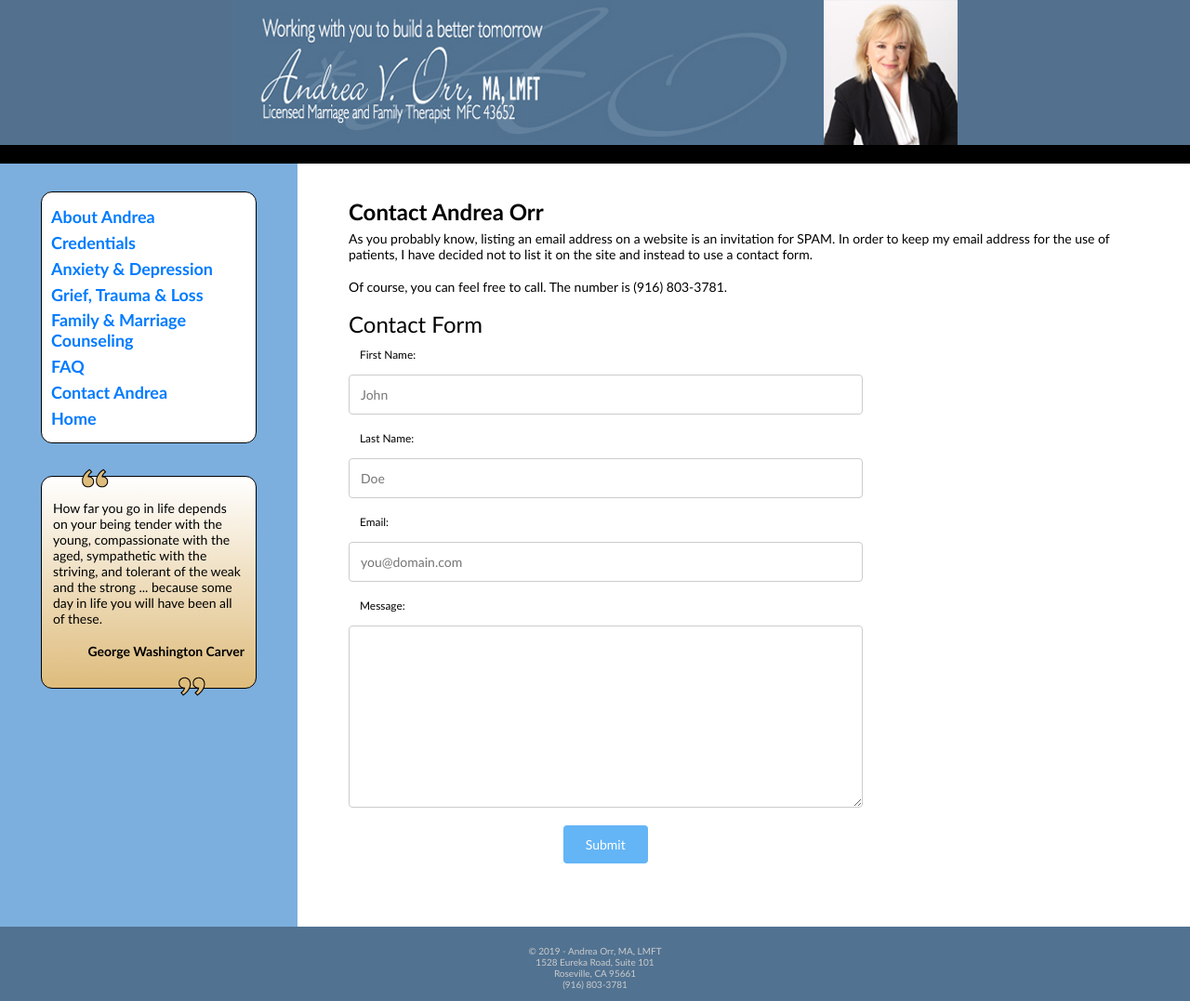
After one commit to mh2media/andrea, a PHP site: page /contact.php in a window 1280 px wide. The commit adds this page. Shown: the whole page at 93% size. Run offline with PHP 8.4, Linux system fonts and the light colour scheme.

Commit message:
TODO: Form Validation & Submi

```diff
--- a/Content/andreaStyle.css
+++ b/Content/andreaStyle.css
@@ -208,6 +208,63 @@ a.header:active {
     padding: 12px;
 }
 
+/* Contact form styling  */
+.formContainer {
+    width: 65%;
+
+}
+
+
+/* Add styles to 'label' selector */
+label {
+	font-size: 0.85em;
+	margin-left: 12px;
+}
+
+/* Add styles to 'input' and 'textarea' selectors */
+input[type=text],input[type=email], textarea {
+    width: 100%;
+    padding: 12px;
+    border: 1px solid #ccc;
+    border-radius: 4px;
+    box-sizing: border-box;
+    margin-top: 6px;
+    margin-bottom: 16px;
+    resize: vertical;
+}
+
+/* Add styles to the submit button */
+input[type=submit] {
+	background: #64B5F6;
+	margin: 0 auto;
+	outline: 0;
+	color: white;
+	border: 0;
+	padding: 12px 24px;
+	border-radius: 4px;
+	transition: all ease-in-out 0.1s;
+	position: relative;
+	display: inline-block;
+	text-align: center;
+}
+
+/* Add styles for 'focus' property */
+input[type=submit]:focus {
+	background: #A5D6A7;
+	color: whitesmoke;
+}
+
+/* Style 'hover' property */
+input[type=submit]:hover {
+	background: #2196F3;
+}
+
+/* Align items to center of the 'div' with the class 'center' */
+.center {
+	text-align: center;
+}
+
+
 
 
 @media screen and (min-width: 720px) {
--- /dev/null
+++ b/contact.php
@@ -0,0 +1,74 @@
+<?php
+$pageTitle="Contact Andrea Orr. Grief and family counseling for Roseville, Granie Bay, and Sacramento. - Andrea Orr, MA, LMFT";
+
+function customPageHeader(){?>
+  <!--Any additional HTML tags for each page -->
+<?php }
+
+include_once('header.php');
+include_once('menu.php');
+?>
+
+<aside id="quote-block">
+    <section>
+            <div>
+                <div class="box-topQuote">
+                    <img src="images/quoteTop.png">
+                </div>
+                <div class="box-contents">
+                    <div id="audit-trail">
+                    <p>How far you go in life depends on your being tender with the young, compassionate with the aged, sympathetic with the striving, and tolerant of the weak and the strong ... because some day in life you will have been all of these.</p>
+                    <div style="text-align: right;font-weight:bold;"><p>George Washington Carver</p></div>
+                    </div>
+                    <div class="box-bottomQuote" style="text-align:right">
+                    <img src="images/quoteBottom.png">
+                </div>
+                </div>
+             </div>
+    </section>
+    </aside>
+
+                </div>
+
+                <div class="col-md-8 col-xl-9 col-lg-8 col-sm-12 col-xs-12" style="background-color: #ffffff; text-align: left;">
+
+
+    <div class="boxyPadding">
+    <h1> Contact Andrea Orr</h1>
+ <p>As you probably know, listing an email address on a website is an invitation for SPAM. In order to keep my email address for the use of patients, I have decided not to list it on the site and instead to use a contact form.</p>
+
+
+
+<p>Of course, you can feel free to call. The number is (916) 803-3781.</p>
+
+
+
+<div class="formContainer">
+	<h4>Contact Form</h4>
+	<form action="#" name="contact_form" id=myForm>
+		<label for="first_name">First Name:</label>
+		<input name="first_name" type="text" required placeholder="John"/>
+		<br>
+		<label for="last_name">Last Name:</label>
+		<input name="last_name" type="text" required placeholder="Doe"/>
+		<br>
+		<label for="email">Email:</label>
+		<input name="email" type="email" required placeholder="you@domain.com"/>
+		<br>
+		<label for="message">Message:</label><br>
+		<textarea name="message" cols="30" rows="10" placeholder="Enter your message here ..." required> </textarea>
+		<div class="center">
+			<input type="submit" value="Submit">
+		</div>
+    </form>
+<br />
+<br />
+    <br />
+</div>
+
+<br />
+</div>
+            </div>
+
+
+        <?php include 'footer.php'; ?>
```
Also changed, not shown: about.php (+18 -8 lines), credentials.php (+18 -8 lines), faq.php (added, +60 -0 lines), marriageCounseling.php (added, +78 -0 lines).
